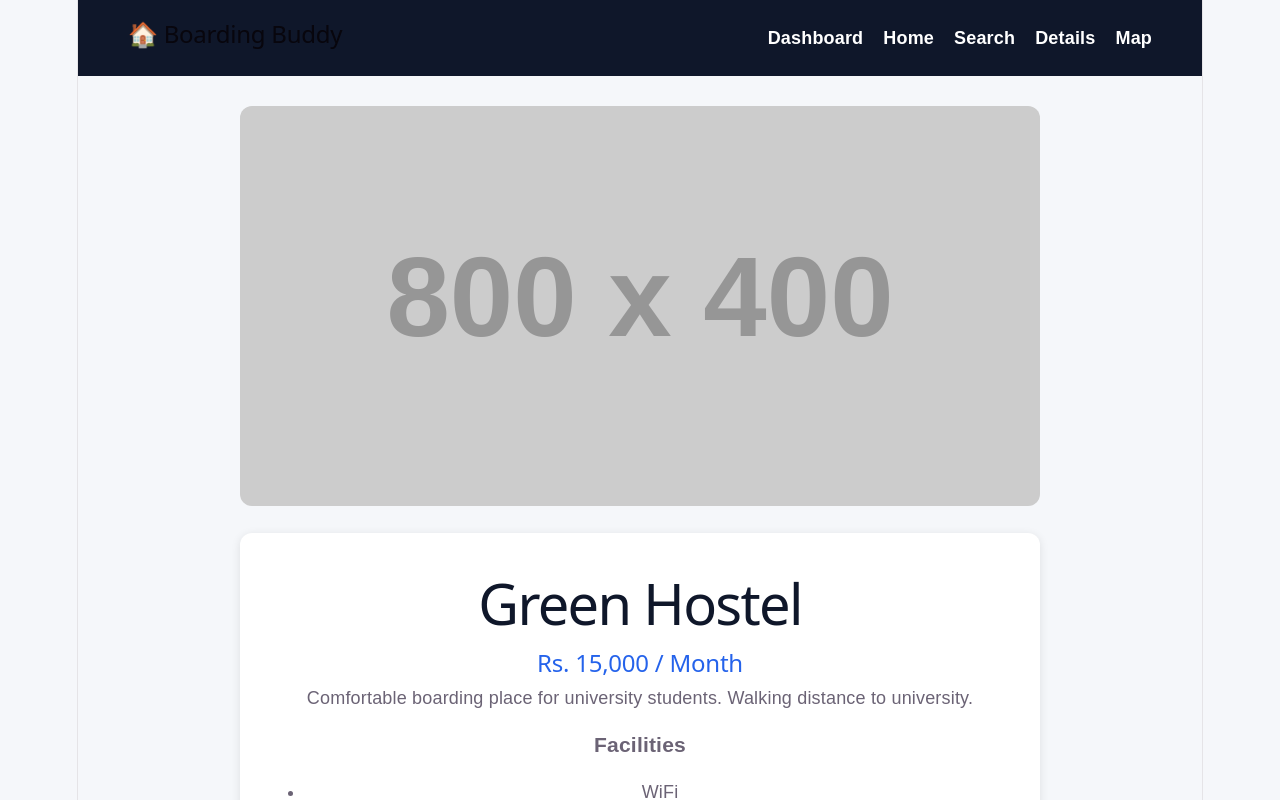
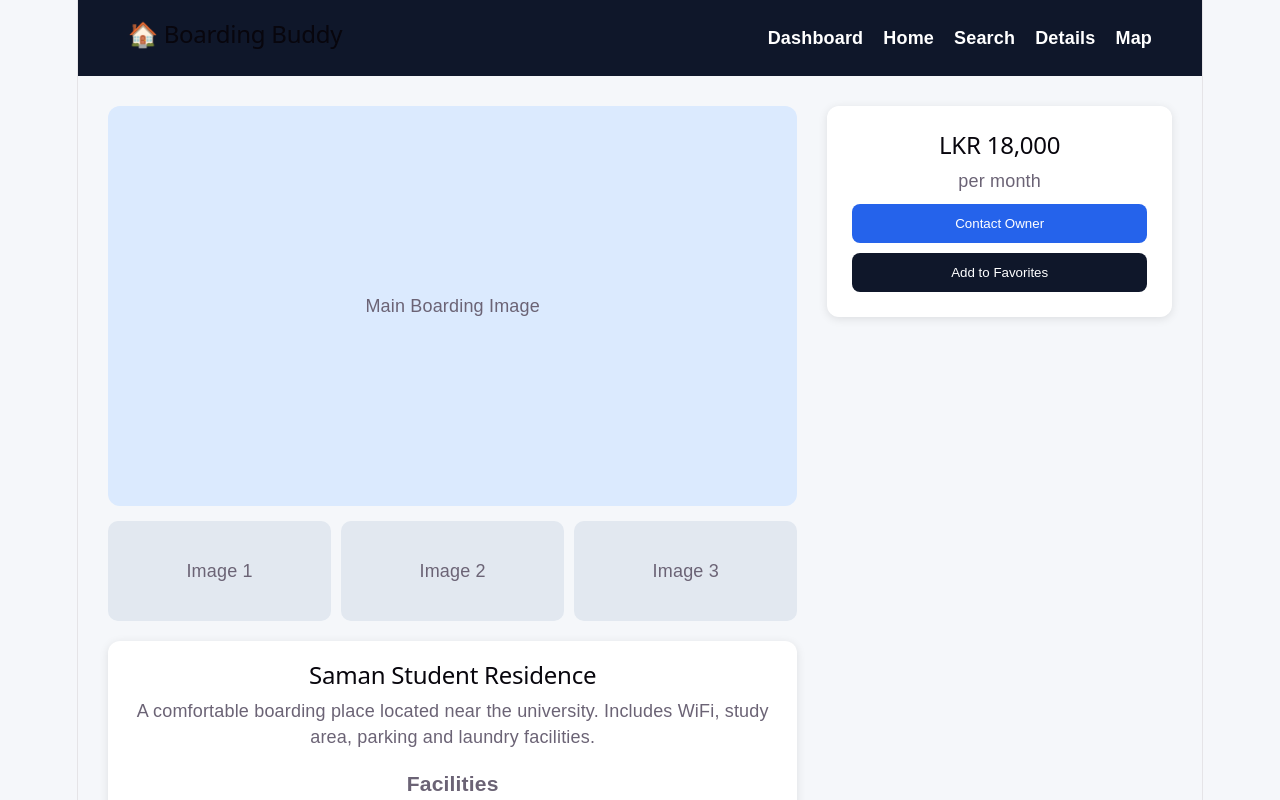
Before and after one commit to mahakumaradmsv24-png/Boarding-Buddy-frontend, a React (Vite) app: page /details in a window 1280 px wide. Shown: the top 800 px of the page. Built offline with nearby package versions, Linux system fonts and the light colour scheme.

Commit message:
Update UI design

```diff
--- a/src/App.css
+++ b/src/App.css
@@ -267,3 +267,171 @@ body{
 .nav-link:hover{
   color:#93c5fd;
 }
+.property-card{
+  width:280px;
+  background:white;
+  border-radius:14px;
+  overflow:hidden;
+  box-shadow:0 4px 12px rgba(0,0,0,0.1);
+}
+
+.property-image{
+  height:180px;
+  background:#dbeafe;
+  display:flex;
+  justify-content:center;
+  align-items:center;
+}
+
+.property-content{
+  padding:15px;
+}
+
+.property-content h2{
+  color:#2563eb;
+}
+
+.view-btn{
+  width:100%;
+  padding:10px;
+  border:none;
+  border-radius:8px;
+  background:#2563eb;
+  color:white;
+  cursor:pointer;
+}
+.search-layout{
+  display:flex;
+  gap:20px;
+  padding:30px;
+}
+
+.filter-panel{
+  width:260px;
+  background:white;
+  border-radius:12px;
+  padding:20px;
+  box-shadow:0 2px 10px rgba(0,0,0,0.1);
+}
+
+.filter-panel label{
+  display:block;
+  margin-top:15px;
+  margin-bottom:5px;
+}
+
+.filter-panel select{
+  width:100%;
+  padding:10px;
+  border-radius:8px;
+}
+
+.boarding-list{
+  flex:1;
+}
+
+.listing-card{
+  display:flex;
+  background:white;
+  margin-bottom:20px;
+  border-radius:12px;
+  overflow:hidden;
+  box-shadow:0 2px 10px rgba(0,0,0,0.1);
+}
+
+.listing-image{
+  width:220px;
+  height:180px;
+  background:#dbeafe;
+  display:flex;
+  justify-content:center;
+  align-items:center;
+}
+
+.listing-content{
+  padding:20px;
+  flex:1;
+}
+
+.listing-content h2{
+  color:#2563eb;
+}
+
+.listing-content button{
+  padding:10px 15px;
+  background:#2563eb;
+  color:white;
+  border:none;
+  border-radius:8px;
+  cursor:pointer;
+}
+.details-wrapper{
+  display:flex;
+  gap:30px;
+  padding:30px;
+}
+
+.details-left{
+  flex:2;
+}
+
+.details-right{
+  flex:1;
+}
+
+.main-image{
+  height:400px;
+  background:#dbeafe;
+  display:flex;
+  justify-content:center;
+  align-items:center;
+  border-radius:12px;
+}
+
+.gallery-row{
+  display:flex;
+  gap:10px;
+  margin-top:15px;
+}
+
+.small-image{
+  flex:1;
+  height:100px;
+  background:#e2e8f0;
+  display:flex;
+  justify-content:center;
+  align-items:center;
+  border-radius:10px;
+}
+
+.description-box{
+  margin-top:20px;
+  background:white;
+  padding:20px;
+  border-radius:12px;
+  box-shadow:0 2px 10px rgba(0,0,0,0.1);
+}
+
+.price-card{
+  background:white;
+  padding:25px;
+  border-radius:12px;
+  box-shadow:0 2px 10px rgba(0,0,0,0.1);
+  position:sticky;
+  top:20px;
+}
+
+.contact-btn{
+  width:100%;
+  padding:12px;
+  margin-top:10px;
+  border:none;
+  border-radius:8px;
+  background:#2563eb;
+  color:white;
+  cursor:pointer;
+}
+
+.secondary-btn{
+  background:#0f172a;
+}
--- a/src/components/BoardingCard.jsx
+++ b/src/components/BoardingCard.jsx
@@ -1,9 +1,25 @@
 function BoardingCard({ title, price, distance }) {
   return (
-    <div className="card">
-      <h3>{title}</h3>
-      <p>{price}</p>
-      <p>{distance}</p>
+    <div className="property-card">
+
+      <div className="property-image">
+        Boarding Image
+      </div>
+
+      <div className="property-content">
+
+        <h3>{title}</h3>
+
+        <p>{distance}</p>
+
+        <h2>{price}</h2>
+
+        <button className="view-btn">
+          View Details
+        </button>
+
+      </div>
+
     </div>
   );
 }
--- a/src/pages/BoardingDetails.jsx
+++ b/src/pages/BoardingDetails.jsx
@@ -5,41 +5,61 @@ function BoardingDetails() {
     <>
       <Navbar />
 
-      <div className="details-page">
+      <div className="details-wrapper">
 
-        <div className="details-image">
-          <img
-            src="https://via.placeholder.com/800x400"
-            alt="Boarding"
-          />
+        <div className="details-left">
+
+          <div className="main-image">
+            Main Boarding Image
           </div>
 
-        <div className="details-content">
-          <h1>Green Hostel</h1>
+          <div className="gallery-row">
 
-          <h2>Rs. 15,000 / Month</h2>
+            <div className="small-image">Image 1</div>
+            <div className="small-image">Image 2</div>
+            <div className="small-image">Image 3</div>
+
+          </div>
+
+          <div className="description-box">
+
+            <h2>Saman Student Residence</h2>
 
             <p>
-            Comfortable boarding place for university students.
-            Walking distance to university.
+              A comfortable boarding place located near the university.
+              Includes WiFi, study area, parking and laundry facilities.
             </p>
 
             <h3>Facilities</h3>
 
             <ul>
               <li>WiFi</li>
-            <li>Water</li>
+              <li>Study Area</li>
+              <li>Laundry</li>
               <li>Parking</li>
-            <li>Study Area</li>
             </ul>
 
-          <h3>Distance</h3>
+          </div>
 
-          <p>500m from University</p>
+        </div>
+
+        <div className="details-right">
+
+          <div className="price-card">
+
+            <h2>LKR 18,000</h2>
+
+            <p>per month</p>
 
             <button className="contact-btn">
               Contact Owner
             </button>
+
+            <button className="contact-btn secondary-btn">
+              Add to Favorites
+            </button>
+
+          </div>
 
         </div>
 
--- a/src/pages/Home.jsx
+++ b/src/pages/Home.jsx
@@ -7,35 +7,39 @@ function Home() {
     <>
       <Navbar />
 
-      <section className="hero">
-        <h1>Find Your Perfect Boarding Place</h1>
+      <div className="hero">
+
+        <h1>Find your place, close to campus</h1>
 
         <p>
-          Smart Boarding Place Management System for University Students
+          Discover the best boarding places near your university.
         </p>
 
         <SearchBar />
-      </section>
 
-      <section className="cards">
+      </div>
+
+      <div className="cards">
+
         <BoardingCard
-          title="Green Hostel"
-          price="Rs. 15,000 / Month"
+          title="Saman Student Residence"
+          price="LKR 18,000"
           distance="500m from University"
         />
 
         <BoardingCard
-          title="City Boarding"
-          price="Rs. 18,000 / Month"
+          title="Nirmala Girls Boarding"
+          price="LKR 16,000"
           distance="1km from University"
         />
 
         <BoardingCard
-          title="Lake View Rooms"
-          price="Rs. 20,000 / Month"
+          title="Rathna Student House"
+          price="LKR 22,000"
           distance="700m from University"
         />
-      </section>
+
+      </div>
     </>
   );
 }
--- a/src/pages/SearchResults.jsx
+++ b/src/pages/SearchResults.jsx
@@ -1,22 +1,22 @@
 import Navbar from "../components/Navbar";
-import BoardingCard from "../components/BoardingCard";
 
 function SearchResults() {
   return (
     <>
       <Navbar />
 
-      <div className="search-page">
+      <div className="search-layout">
 
-        <div className="filters">
+        <div className="filter-panel">
 
-          <h2>Filters</h2>
+          <h3>Filters</h3>
 
-          <label>Price Range</label>
+          <label>Monthly Rent</label>
           <select>
             <option>Any</option>
-            <option>Under Rs. 15,000</option>
-            <option>Under Rs. 20,000</option>
+            <option>Under 15,000</option>
+            <option>15,000 - 20,000</option>
+            <option>20,000+</option>
           </select>
 
           <label>Room Type</label>
@@ -33,27 +33,52 @@ function SearchResults() {
             <option>Under 1km</option>
           </select>
 
+          <button className="search-btn">
+            Apply Filters
+          </button>
+
         </div>
 
-        <div className="results">
+        <div className="boarding-list">
 
-          <BoardingCard
-            title="Green Hostel"
-            price="Rs. 15,000 / Month"
-            distance="500m from University"
-          />
+          <div className="listing-card">
+            <div className="listing-image">
+              Boarding Image
+            </div>
 
-          <BoardingCard
-            title="City Boarding"
-            price="Rs. 18,000 / Month"
-            distance="1km from University"
-          />
+            <div className="listing-content">
+              <h3>Saman Student Residence</h3>
+              <p>500m from University</p>
+              <h2>LKR 18,000</h2>
+              <button>View Details</button>
+            </div>
+          </div>
 
-          <BoardingCard
-            title="Lake View Rooms"
-            price="Rs. 20,000 / Month"
-            distance="700m from University"
-          />
+          <div className="listing-card">
+            <div className="listing-image">
+              Boarding Image
+            </div>
+
+            <div className="listing-content">
+              <h3>Nirmala Girls Boarding</h3>
+              <p>1km from University</p>
+              <h2>LKR 16,000</h2>
+              <button>View Details</button>
+            </div>
+          </div>
+
+          <div className="listing-card">
+            <div className="listing-image">
+              Boarding Image
+            </div>
+
+            <div className="listing-content">
+              <h3>Rathna Student House</h3>
+              <p>700m from University</p>
+              <h2>LKR 22,000</h2>
+              <button>View Details</button>
+            </div>
+          </div>
 
         </div>
 
```
Lines whose indentation alone changed are shown as unchanged.
